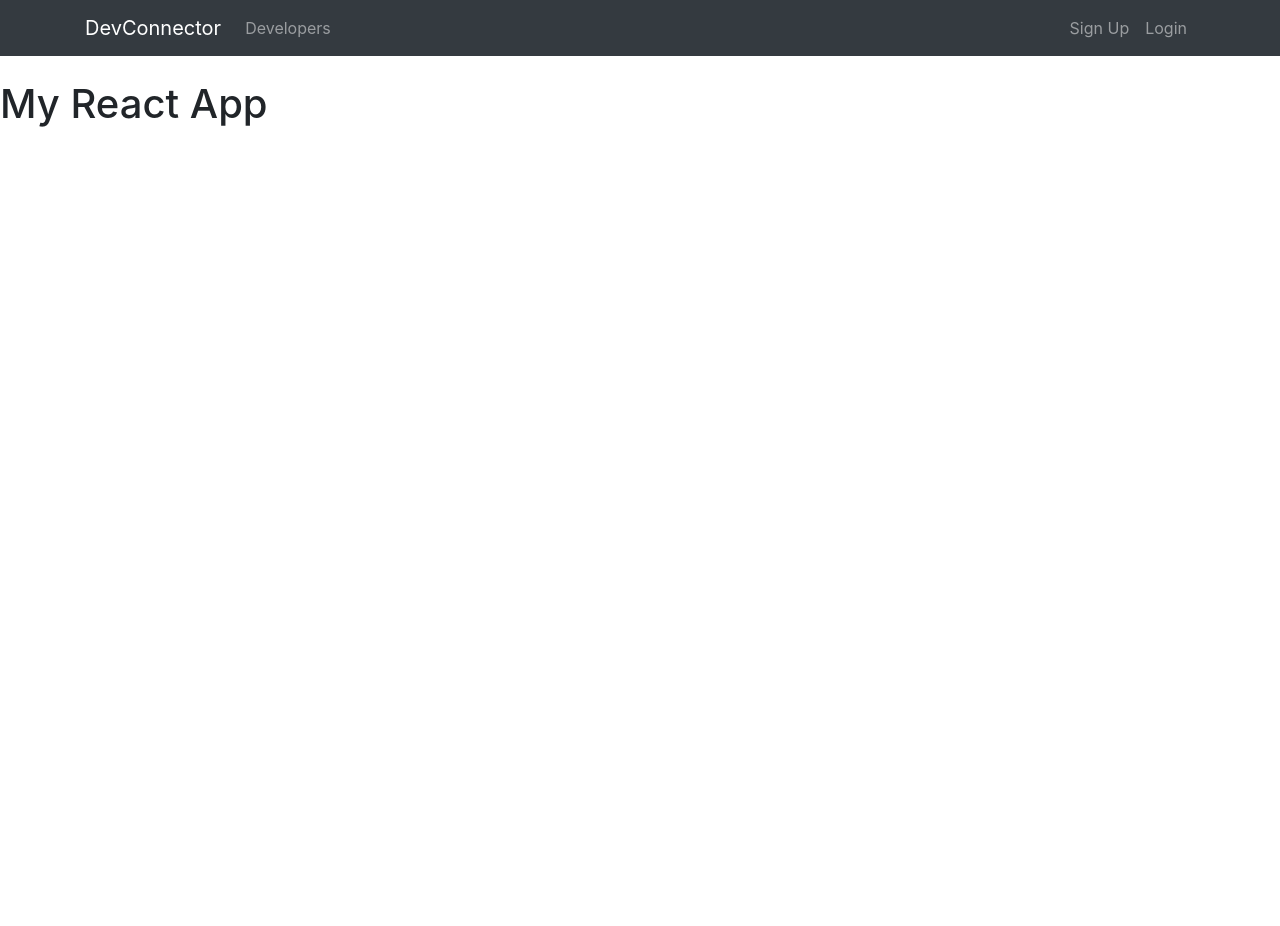
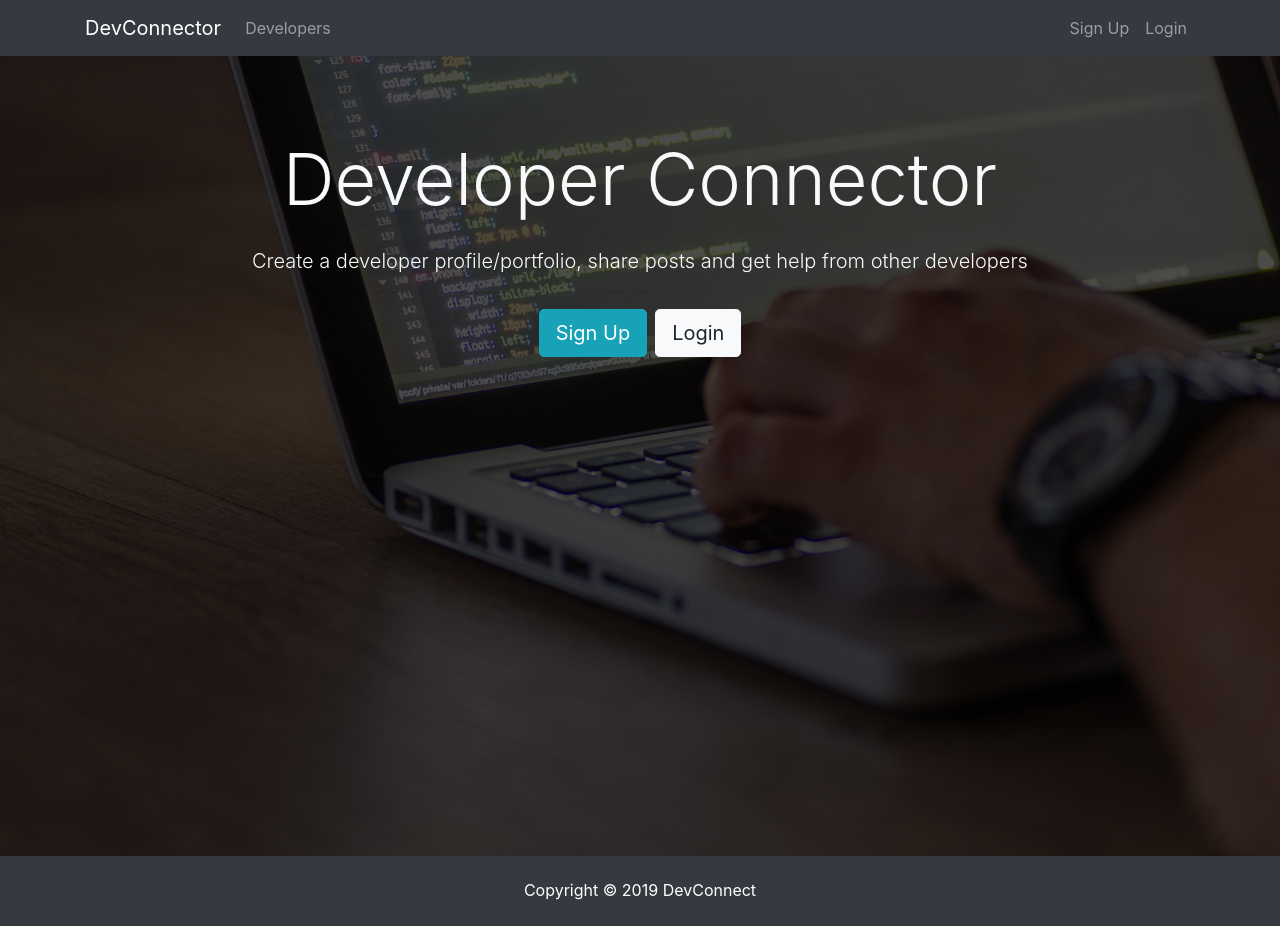
Before and after one commit to kyle-krupp/devconnector, a React (Create React App) app in the folder client/: page / in a window 1280 px wide. Before the commit the page ends 800 px from the top, so only its background shows below. Built offline with nearby package versions, Linux system fonts and the light colour scheme.

Commit message:
register and login component builds

```diff
--- a/client/package.json
+++ b/client/package.json
@@ -5,6 +5,7 @@
   "dependencies": {
     "react": "^16.7.0",
     "react-dom": "^16.7.0",
+    "react-router-dom": "^4.3.1",
     "react-scripts": "2.1.3"
   },
   "scripts": {
--- a/client/src/App.js
+++ b/client/src/App.js
@@ -1,14 +1,34 @@
 import React, { Component } from "react";
+import { BrowserRouter as Router, Route } from 'react-router-dom';
+
+
+
+
 import Navbar from "./components/layout/Navbar";
+import Footer from "./components/layout/Footer";
+import Landing from "./components/layout/Landing";
+import Register from "./components/auth/Register";
+import Login from "./components/auth/Login";
+
+
+
 import "./App.css";
 
 class App extends Component {
   render() {
     return (
+      <Router>
       <div className="App">
         <Navbar />
-        <h1>My React App</h1>
+        <Route exact path ="/" component={Landing} />
+        <div className="container">
+          <Route exact path= "/register" component= {Register} />
+          <Route exact path= "/login" component= {Login} />
+
+        </div>
+        <Footer />
       </div>
+      </Router>
     );
   }
 }
--- /dev/null
+++ b/client/src/components/auth/Login.js
@@ -0,0 +1,13 @@
+import React, { Component } from 'react'
+
+class Login extends Component {
+  render() {
+    return (
+      <div>
+        <h1>login</h1>
+      </div>
+    )
+  }
+}
+
+export default Login
--- /dev/null
+++ b/client/src/components/auth/Register.js
@@ -0,0 +1,54 @@
+import React, { Component } from 'react'
+
+class Register extends Component {
+constructor() {
+    super();
+    this.state = {
+        name: '',
+        email: '',
+        password: '',
+        password2: '',
+        errors: {}
+    }
+
+    this.onChange = this.onChange.bind(this);
+    this.onSubmit = this.onSubmit.bind(this);
+
+}
+
+onChange(e) {
+    this.setState({[e.target.name]: e.target.value});
+}
+  render() {
+    return (
+        <div className="register">
+        <div className="container">
+          <div className="row">
+            <div className="col-md-8 m-auto">
+              <h1 className="display-4 text-center">Sign Up</h1>
+              <p className="lead text-center">Create your DevConnector account</p>
+              <form onSubmit = {this.onSubmit}>
+                <div className="form-group">
+                  <input type="text" className="form-control form-control-lg" placeholder="Name" name="name" value ={this.state.name} onChange = {this.onChange} />
+                </div>
+                <div className="form-group">
+                  <input type="email" className="form-control form-control-lg" placeholder="Email Address" name="email" value ={this.state.email} onChange = {this.onChange} />
+                  <small className="form-text text-muted">This site uses Gravatar so if you want a profile image, use a Gravatar email</small>
+                </div>
+                <div className="form-group">
+                  <input type="password" className="form-control form-control-lg" placeholder="Password" name="password" value ={this.state.password} onChange = {this.onChange} />
+                </div>
+                <div className="form-group">
+                  <input type="password" className="form-control form-control-lg" placeholder="Confirm Password" name="password2" value ={this.state.password2} onChange = {this.onChange} />
+                </div>
+                <input type="submit" className="btn btn-info btn-block mt-4" />
+              </form>
+            </div>
+          </div>
+        </div>
+      </div>
+    )
+  }
+}
+
+export default Register
--- a/client/src/components/layout/Footer.js
+++ b/client/src/components/layout/Footer.js
@@ -0,0 +1,10 @@
+import React from 'react'
+
+export default () => {
+  return (
+    <footer className="bg-dark text-white mt-5 p-4 text-center">
+    Copyright &copy; {new Date().getFullYear()} DevConnect
+
+    </footer>
+  );
+};
--- a/client/src/components/layout/Landing.js
+++ b/client/src/components/layout/Landing.js
@@ -0,0 +1,27 @@
+import React, { Component } from 'react'
+import { Link } from "react-router-dom";
+
+class Landing extends Component {
+  render() {
+    return (
+        <div className="landing">
+          <div className="dark-overlay landing-inner text-light">
+            <div className="container">
+              <div className="row">
+                <div className="col-md-12 text-center">
+                  <h1 className="display-3 mb-4">Developer Connector
+                  </h1>
+                  <p className="lead"> Create a developer profile/portfolio, share posts and get help from other developers</p>
+                  <hr />
+                  <Link to="/register" className="btn btn-lg btn-info mr-2">Sign Up</Link>
+                  <Link to="/login" className="btn btn-lg btn-light">Login</Link>
+                </div>
+              </div>
+            </div>
+          </div>
+        </div>
+    )
+  }
+}
+
+export default Landing;
--- a/client/src/components/layout/Navbar.js
+++ b/client/src/components/layout/Navbar.js
@@ -1,4 +1,5 @@
 import React, { Component } from "react";
+import { Link } from "react-router-dom";
 
 class Navbar extends Component {
   render() {
@@ -6,9 +7,9 @@
       <div>
         <nav className="navbar navbar-expand-sm navbar-dark bg-dark mb-4">
           <div className="container">
-            <a className="navbar-brand" href="landing.html">
+            <Link className="navbar-brand" to="/">
               DevConnector
-            </a>
+            </Link>
             <button
               className="navbar-toggler"
               type="button"
@@ -30,14 +31,14 @@
 
               <ul className="navbar-nav ml-auto">
                 <li className="nav-item">
-                  <a className="nav-link" href="register.html">
+                  <Link className="nav-link" to="/register">
                     Sign Up
-                  </a>
+                  </Link>
                 </li>
                 <li className="nav-item">
-                  <a className="nav-link" href="login.html">
+                  <Link className="nav-link" to="/login">
                     Login
-                  </a>
+                  </Link>
                 </li>
               </ul>
             </div>
```
Also changed, not shown: 1 other file (tests, documents, lock files or other folders).
